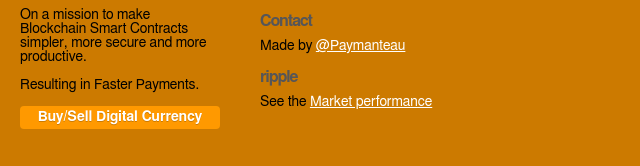
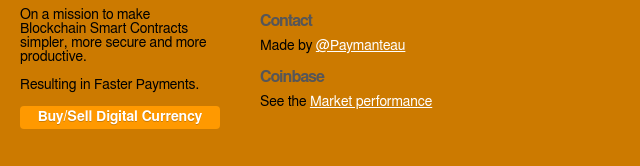
Before and after one commit to paymanteau/website, a website: page public/index.html in a window 1280 px wide. Shown: the part 185-351 px from the top of the page, 0-640 px from the left. Drawn offline with nearby package versions, Linux system fonts and the light colour scheme; some packages are replaced by stand-ins of ours.

Commit message:
Lorem Ipsum

```diff
--- a/public/index.html
+++ b/public/index.html
@@ -59,7 +59,7 @@
 			<p>
 				Made by <a href="https://twitter.com/paymanteau">@Paymanteau</a>
 			</p>
-			<h2>ripple</h2>
+			<h2>Coinbase</h2>
 			<p>
 				<!--<code>&lt;img src="paymanteau.js/300x200"&gt;</code>-->
 				See the <a href="https://www.coinbase.com/charts?locale=en-US">Market performance</a>
```
